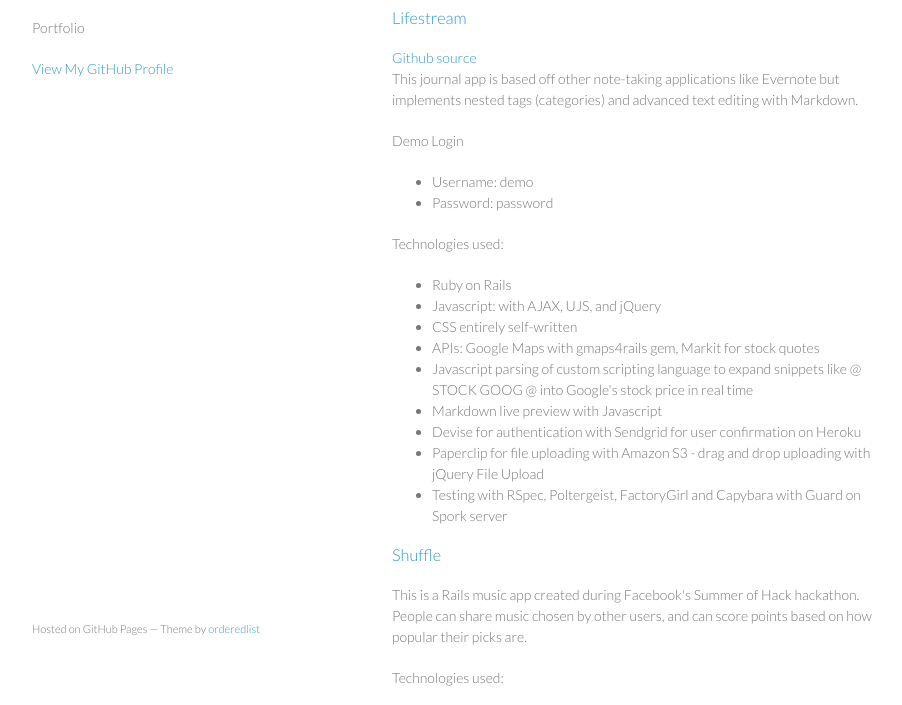
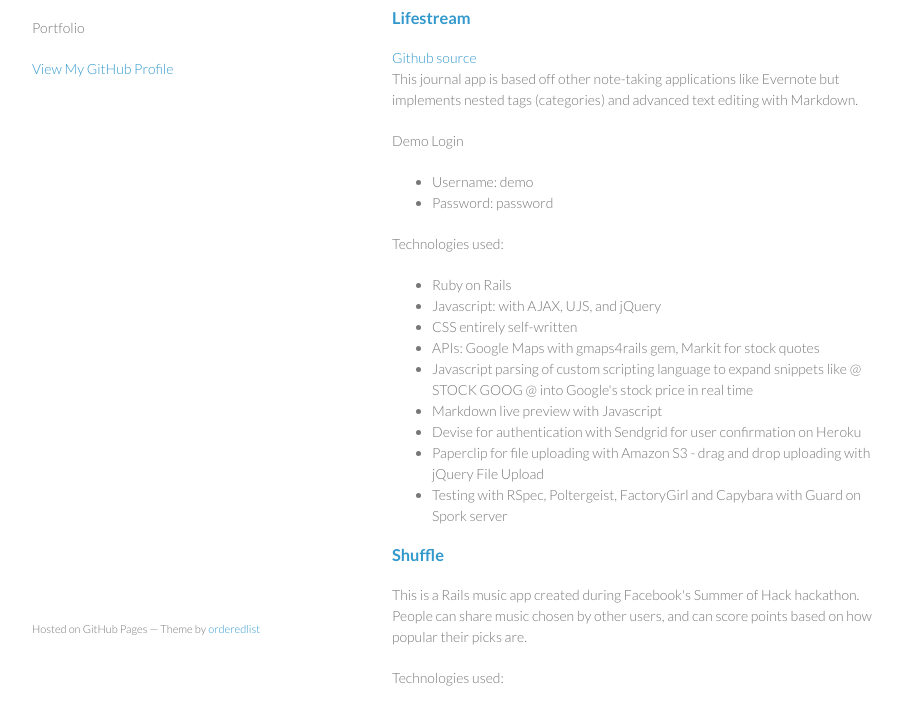
Before and after one commit to garetht/old-portfolio, a plain HTML site: page index.html in a window 1280 px wide. Shown: the part 92-797 px from the top of the page, without its empty margins (178-1080 px from the left). Drawn offline with Linux system fonts and the light colour scheme.

Commit message:
Update styles.css

```diff
--- a/stylesheets/styles.css
+++ b/stylesheets/styles.css
@@ -30,6 +30,11 @@ h2 {
 
 h3, h4, h5, h6 {
   color:#494949;
+}
+
+h1 a, h2 a, h3 a{
+  color:#39c;
+  font-weight: 700;
 }
 
 a {
```
